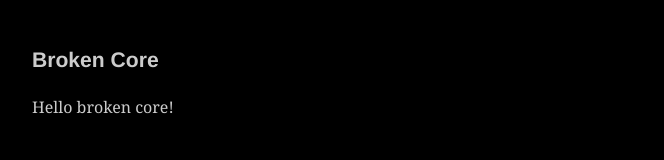
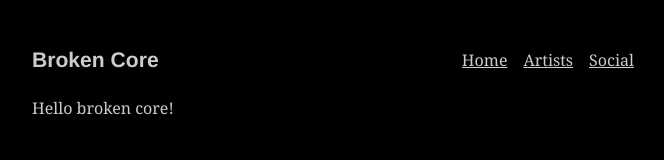
Before and after one commit to jeanmarcjones/broken-core, a Gatsby site: page / in a window 1280 px wide. Shown: the whole page, without its empty margins (299-963 px from the left). Built offline with nearby package versions, Linux system fonts and the light colour scheme; Gatsby itself is replaced by a stand-in of ours.

Commit message:
Add navigation

```diff
--- /dev/null
+++ b/src/components/ListLink.module.css
@@ -0,0 +1,13 @@
+.link {
+    display: inline-block;
+    margin-right: 1rem;
+}
+
+.link__text {
+    color: #ccc;
+}
+
+.link__text:hover {
+    color: #ccc;
+    opacity: 0.8;
+}
--- /dev/null
+++ b/src/components/ListLink.module.css.d.ts
@@ -0,0 +1,3 @@
+export const link: string;
+export const link__text: string;
+export const linkText: string;
--- /dev/null
+++ b/src/components/ListLink.tsx
@@ -0,0 +1,17 @@
+import React, { FunctionComponent } from 'react';
+import { Link } from 'gatsby'
+import styles from './ListLink.module.css'
+
+interface props {
+  to: string;
+}
+
+const ListLink: FunctionComponent<props> = ({ to, children }) => {
+  return (
+    <li className={styles.link}>
+      <Link to={to} className={styles.link__text}>{children}</Link>
+    </li>
+  )
+}
+
+export default ListLink;
--- a/src/components/layout.module.css
+++ b/src/components/layout.module.css
@@ -5,5 +5,11 @@
 }
 
 .header {
+    display: flex;
     margin-bottom: 1.5rem;
+    justify-content: space-between;
 }
+
+.header__nav {
+    list-style: none;
+}
--- a/src/components/layout.module.css.d.ts
+++ b/src/components/layout.module.css.d.ts
@@ -1,2 +1,4 @@
 export const layout: string;
 export const header: string;
+export const header__nav: string;
+export const headerNav: string;
--- a/src/components/layout.tsx
+++ b/src/components/layout.tsx
@@ -1,11 +1,17 @@
 import React, { FunctionComponent } from 'react'
 import * as styles from './layout.module.css'
+import ListLink from './ListLink'
 
 const Layout: FunctionComponent = ({ children }) => {
   return (
     <div className={styles.layout}>
       <header className={styles.header}>
         <h3>Broken Core</h3>
+        <ul className={styles.header__nav}>
+          <ListLink to='/'>Home</ListLink>
+          <ListLink to='/artists/'>Artists</ListLink>
+          <ListLink to='/social/'>Social</ListLink>
+        </ul>
       </header>
       {children}
     </div>
```
